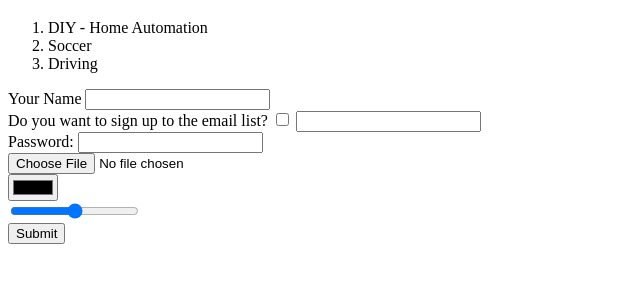
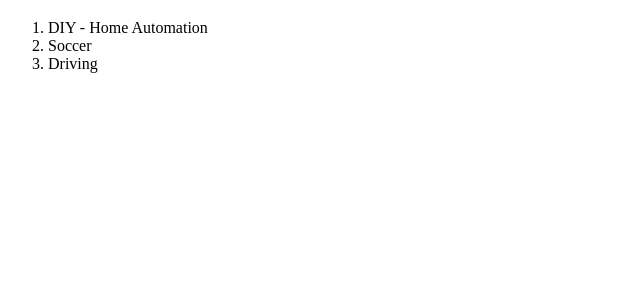
Before and after one commit to srsalari/cv, a plain HTML site: page hobbies.html in a window 1280 px wide. Shown: the part 61-344 px from the top of the page, without its empty margins (0-640 px from the left). Drawn offline with Linux system fonts and the light colour scheme.

Commit message:
Update hobbies.html

```diff
--- a/hobbies.html
+++ b/hobbies.html
@@ -4,7 +4,7 @@
     <meta charset="UTF-8">
     <meta http-equiv="X-UA-Compatible" content="IE=edge">
     <meta name="viewport" content="width=device-width, initial-scale=1.0">
-    <title>Document</title>
+    <title>Hobbies</title>
 </head>
 <body>
     <h1>My Hobbies</h1>
@@ -13,19 +13,6 @@
         <li>Soccer</li>
         <li>Driving</li>
       </ol>
-    <form class="" action="emailto:info@isuntelecom.com" method="post">
-      <label>Your Name</label>
-      <input type="text" name="yourName" value=""><br>
-      <label>Do you want to sign up to the email list?</label>
-      <input type="checkbox" name="" value="">
-      <input type="email" name="yourEmail" value=""><br>
-      <label>Password:</label>
-      <input type="password" name="yourPassword" value=""><br>
-      <input type="file" name="fileName" value=""><br>
-      <input type="color" name="colorPicker" value=""><br>
-      <input type="range" name="" value=""><br>
-      <input type="submit" name="">
 
-    </form>
 </body>
 </html>
```
